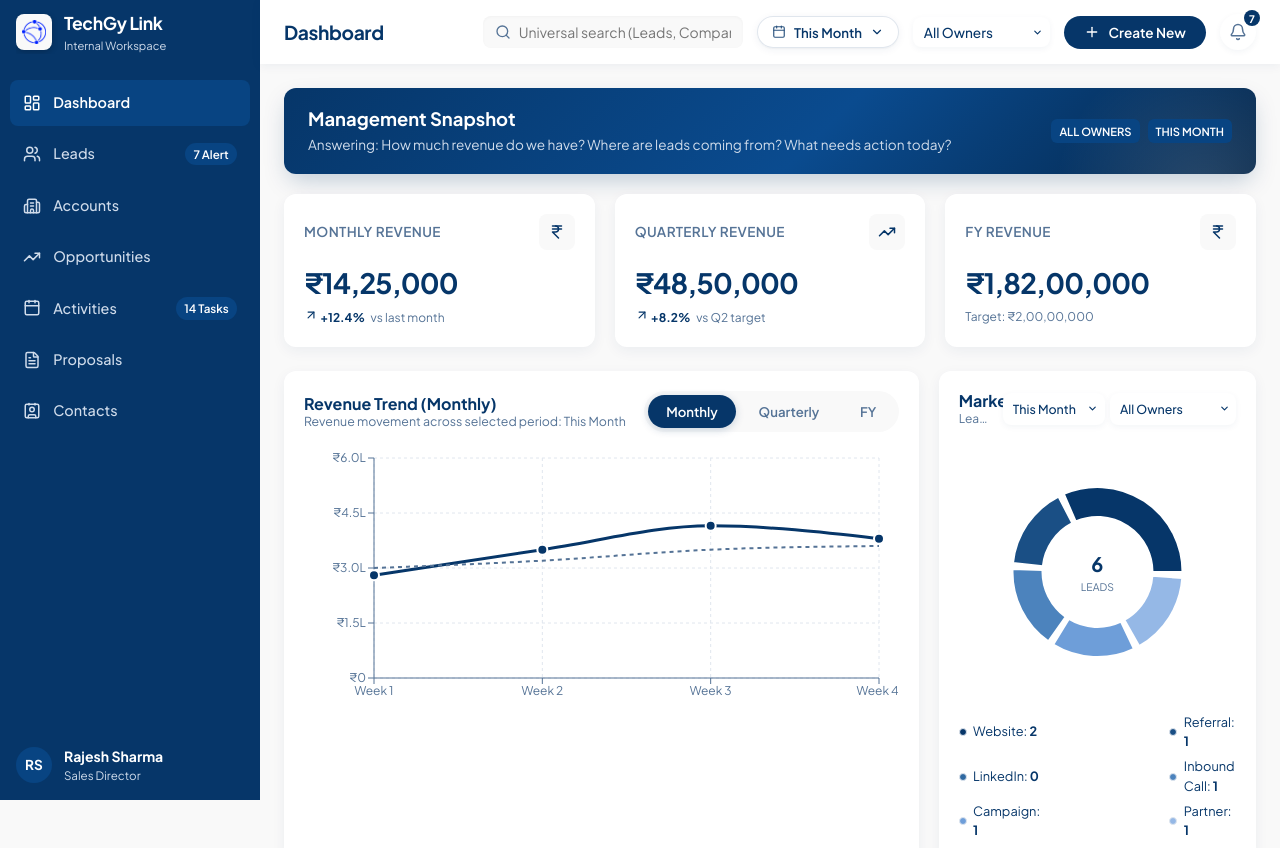
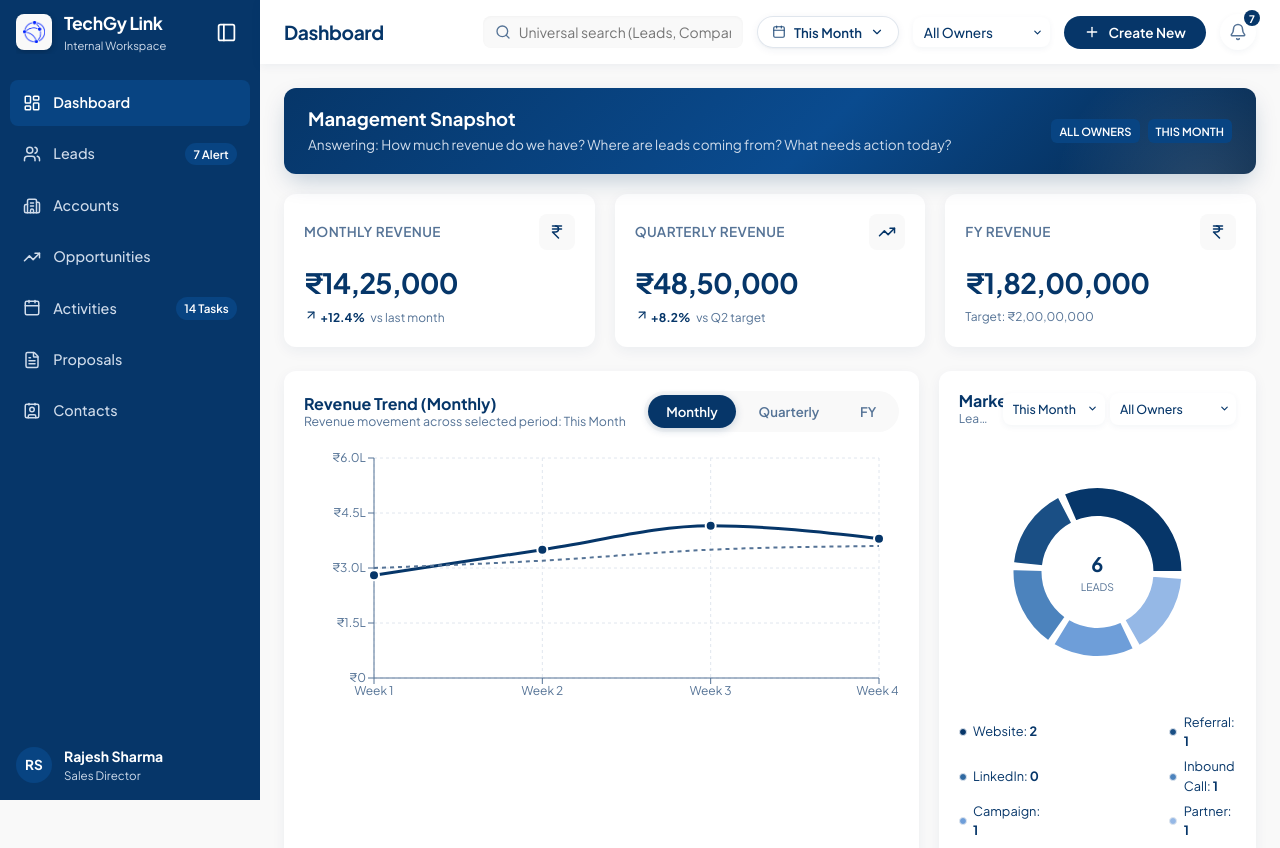
Before and after one commit to ARBRABBIT/TechGy-CRM, a React (Vite) app: page / in a window 1280 px wide. Shown: the top 848 px of the page. Built offline with nearby package versions, Linux system fonts and the light colour scheme.

Commit message:
Chagnes 8

```diff
--- a/src/components/Sidebar.jsx
+++ b/src/components/Sidebar.jsx
@@ -1,4 +1,4 @@
-import React from 'react';
+import React, { useState } from 'react';
 import {
   LayoutDashboard,
   Users,
@@ -8,8 +8,7 @@ import {
   FileText,
   Contact,
   ShieldCheck,
-  ChevronLeft,
-  ChevronRight,
+  PanelLeft,
   X
 } from 'lucide-react';
 
@@ -32,53 +31,101 @@ export default function Sidebar({
   setIsCollapsed,
   onOpenProfile
 }) {
+  const [hoverAfterIcons, setHoverAfterIcons] = useState(false);
+  const [hoverHeader, setHoverHeader] = useState(false);
+  const showToggleIcon = isCollapsed && (hoverHeader || hoverAfterIcons);
+
   return (
-    <aside className={`sidebar ${isCollapsed ? 'collapsed' : ''} ${mobileOpen ? 'mobile-open' : ''}`}>
-      {/* Sidebar Header - Clicking Logo Box Toggles Sidebar */}
+    <aside
+      className={`sidebar ${isCollapsed ? 'collapsed' : ''} ${mobileOpen ? 'mobile-open' : ''}`}
+      onMouseLeave={() => {
+        setHoverAfterIcons(false);
+        setHoverHeader(false);
+      }}
+    >
+      {/* Sidebar Header */}
       <div className="sidebar-header">
+        {isCollapsed ? (
           <div
-          className="brand-container"
-          onClick={() => setIsCollapsed(!isCollapsed)}
+            className={`brand-logo-wrapper ${showToggleIcon ? 'show-toggle' : ''}`}
+            onClick={() => setIsCollapsed(false)}
+            onMouseEnter={() => setHoverHeader(true)}
+            onMouseLeave={() => setHoverHeader(false)}
+            title="Expand Sidebar"
             style={{ cursor: 'pointer' }}
-          title={isCollapsed ? "Click to expand sidebar" : "Click to collapse sidebar"}
           >
-          {/* Logo Box with Hover Reveal Button */}
-          <div className="brand-logo-wrapper">
+            {/* 1. Default Display: Company Logo */}
             <div className="brand-logo" title="TechGy Link">
-              <img src="/vector.png" alt="TechGy Link Logo" style={{ width: '24px', height: '24px', objectFit: 'contain' }} />
+              <img
+                src="/vector.png"
+                alt="TechGy Link Logo"
+                style={{ width: '22px', height: '22px', objectFit: 'contain' }}
+              />
             </div>
+
+            {/* 2. On Hover Display: Sidebar Toggle Icon (PanelLeft) */}
             <button
+              type="button"
               className="sidebar-collapse-hover-btn"
               onClick={(e) => {
                 e.stopPropagation();
-                setIsCollapsed(!isCollapsed);
+                setIsCollapsed(false);
               }}
-              title={isCollapsed ? "Expand Sidebar" : "Collapse Sidebar"}
+              title="Expand Sidebar"
+              aria-label="Expand Sidebar"
             >
-              {isCollapsed ? <ChevronRight size={18} /> : <ChevronLeft size={18} />}
+              <PanelLeft size={21} />
             </button>
           </div>
-
-          {!isCollapsed && (
+        ) : (
+          <div className="sidebar-header-expanded">
+            <div
+              className="brand-container"
+              onClick={() => setActiveModule('dashboard')}
+              style={{ cursor: 'pointer' }}
+              title="TechGy Link Dashboard"
+            >
+              <div className="brand-logo" title="TechGy Link">
+                <img
+                  src="/vector.png"
+                  alt="TechGy Link Logo"
+                  style={{ width: '22px', height: '22px', objectFit: 'contain' }}
+                />
+              </div>
               <div className="brand-text">
                 <span className="brand-title">TechGy Link</span>
                 <div className="brand-subtitle">Internal Workspace</div>
               </div>
+            </div>
+            <button
+              type="button"
+              className="sidebar-toggle-btn"
+              onClick={() => setIsCollapsed(true)}
+              title="Collapse Sidebar"
+              aria-label="Collapse Sidebar"
+            >
+              <PanelLeft size={21} />
+            </button>
+          </div>
         )}
-        </div>
 
         {mobileOpen && (
           <button
+            type="button"
             onClick={() => setMobileOpen(false)}
-            style={{ background: 'none', border: 'none', color: 'white', cursor: 'pointer' }}
+            style={{ background: 'none', border: 'none', color: 'white', cursor: 'pointer', padding: '0.25rem' }}
+            title="Close Sidebar"
           >
             <X size={20} />
           </button>
         )}
       </div>
 
-      {/* Navigation Menu (Module Item Clicks navigate; clicking between icons does NOT open sidebar) */}
-      <nav className="sidebar-menu">
+      {/* Navigation Menu (Module Item Clicks navigate; navigating between icons keeps showing company logo) */}
+      <nav
+        className="sidebar-menu"
+        onMouseEnter={() => setHoverAfterIcons(false)}
+      >
         {MODULES.map((item) => {
           const Icon = item.icon;
           const isActive = activeModule === item.id;
@@ -106,9 +153,11 @@ export default function Sidebar({
         })}
       </nav>
 
-      {/* Empty space below icons (Clicking here opens/collapses sidebar) */}
+      {/* Empty space below icons (Hovering here reveals sidebar icon at top; clicking here opens/collapses sidebar) */}
       <div
         className="sidebar-empty-click-area"
+        onMouseEnter={() => setHoverAfterIcons(true)}
+        onMouseLeave={() => setHoverAfterIcons(false)}
         onClick={() => setIsCollapsed(!isCollapsed)}
         style={{ flex: 1, cursor: 'pointer', minHeight: '40px' }}
         title={isCollapsed ? "Click empty space to expand sidebar" : "Click empty space to collapse sidebar"}
--- a/src/index.css
+++ b/src/index.css
@@ -120,9 +120,9 @@ body {
   }
 }
 
-/* Apply Page Entrance Animation to All Screen Views & Full Page Detail Views */
-.content-body>div,
-.content-body>*,
+/* Page Views - Instant Navigation (No entrance animation) */
+.content-body > div,
+.content-body > *,
 .dashboard-view,
 .leads-view,
 .accounts-view,
@@ -133,14 +133,13 @@ body {
 .profile-view,
 .lead-detail-page,
 .account-detail-page {
-  animation: pageFadeInUp 0.38s cubic-bezier(0.16, 1, 0.3, 1) forwards;
-  will-change: opacity, transform;
+  animation: none !important;
 }
 
 .timeline-item,
 .action-table tbody tr,
 .counter-card {
-  animation: tabSwitchFade 0.3s cubic-bezier(0.16, 1, 0.3, 1) forwards;
+  animation: none !important;
 }
 
 /* Fixed Sidebar - Minimal #063669 & #F9F9F9 */
@@ -165,7 +164,7 @@ body {
 }
 
 .sidebar-header {
-  padding: 1.25rem 1rem;
+  padding: 0 1rem;
   display: flex;
   align-items: center;
   justify-content: space-between;
@@ -173,17 +172,17 @@ body {
   height: 64px;
 }
 
-.brand-container {
-  display: flex;
-  align-items: center;
-  gap: 0.75rem;
-  cursor: pointer;
+.sidebar.collapsed .sidebar-header {
+  justify-content: center;
+  padding: 0;
+}
+
+.sidebar-header-expanded {
+  display: flex;
+  align-items: center;
+  justify-content: space-between;
   width: 100%;
-  overflow: hidden;
-}
-
-.sidebar.collapsed .brand-container {
-  justify-content: center;
+  gap: 0.5rem;
 }
 
 .brand-logo-wrapper {
@@ -191,6 +190,9 @@ body {
   width: 36px;
   height: 36px;
   flex-shrink: 0;
+  display: flex;
+  align-items: center;
+  justify-content: center;
 }
 
 .brand-logo {
@@ -204,17 +206,20 @@ body {
   color: #063669;
   font-weight: 700;
   box-shadow: 0 2px 6px rgba(0, 0, 0, 0.2);
+  flex-shrink: 0;
   transition: opacity 0.2s ease, transform 0.2s ease;
-}
-
+  opacity: 1;
+}
+
+/* Hover reveal button for collapsed sidebar */
 .sidebar-collapse-hover-btn {
   position: absolute;
   top: 0;
   left: 0;
   width: 36px;
   height: 36px;
-  border-radius: 9999px;
-  background: #084482;
+  border-radius: 8px !important;
+  background: transparent;
   border: none;
   color: #FFFFFF;
   display: flex;
@@ -223,18 +228,76 @@ body {
   cursor: pointer;
   opacity: 0;
   pointer-events: none;
-  transition: opacity 0.2s ease, transform 0.2s ease;
-  box-shadow: 0 2px 8px rgba(0, 0, 0, 0.3);
-}
-
-/* Hover on logo container reveals the collapse/expand toggle button */
-.brand-container:hover .sidebar-collapse-hover-btn {
+  transition: opacity 0.2s ease, background 0.2s ease, transform 0.15s ease;
+}
+
+/* Show PanelLeft icon when hovering on top logo OR on the sidebar area after the icons */
+.brand-logo-wrapper:hover .sidebar-collapse-hover-btn,
+.brand-logo-wrapper.show-toggle .sidebar-collapse-hover-btn,
+.sidebar.collapsed:has(.sidebar-empty-click-area:hover) .sidebar-collapse-hover-btn {
   opacity: 1;
   pointer-events: auto;
 }
 
-.brand-container:hover .brand-logo {
+.brand-logo-wrapper:hover .brand-logo,
+.brand-logo-wrapper.show-toggle .brand-logo,
+.sidebar.collapsed:has(.sidebar-empty-click-area:hover) .brand-logo {
   opacity: 0;
+  pointer-events: none;
+}
+
+/* Explicit rule: When navigating between icons in sidebar-menu, keep showing company logo */
+.sidebar.collapsed:has(.sidebar-menu:hover) .sidebar-collapse-hover-btn {
+  opacity: 0 !important;
+  pointer-events: none !important;
+}
+
+.sidebar.collapsed:has(.sidebar-menu:hover) .brand-logo {
+  opacity: 1 !important;
+  pointer-events: auto !important;
+}
+
+.sidebar-collapse-hover-btn:hover {
+  background: rgba(255, 255, 255, 0.12);
+  color: #FFFFFF;
+}
+
+.sidebar-collapse-hover-btn:active {
+  transform: scale(0.95);
+}
+
+.sidebar-toggle-btn {
+  display: inline-flex;
+  align-items: center;
+  justify-content: center;
+  width: 36px;
+  height: 36px;
+  border-radius: 8px !important;
+  background: transparent;
+  border: none;
+  color: #FFFFFF;
+  cursor: pointer;
+  transition: background 0.2s ease, color 0.2s ease, transform 0.15s ease;
+  padding: 0;
+  flex-shrink: 0;
+}
+
+.sidebar-toggle-btn:hover {
+  background: rgba(255, 255, 255, 0.12);
+  color: #FFFFFF;
+}
+
+.sidebar-toggle-btn:active {
+  transform: scale(0.95);
+}
+
+.brand-container {
+  display: flex;
+  align-items: center;
+  gap: 0.75rem;
+  cursor: pointer;
+  overflow: hidden;
+  min-width: 0;
 }
 
 .brand-text {
@@ -277,7 +340,7 @@ body {
   font-size: 0.9rem;
   font-weight: 500;
   cursor: pointer;
-  transition: all 0.2s cubic-bezier(0.16, 1, 0.3, 1);
+  transition: background-color 0.15s ease, color 0.15s ease;
   white-space: nowrap;
   position: relative;
 }
@@ -290,7 +353,6 @@ body {
 .menu-item:hover {
   background-color: var(--bg-sidebar-hover);
   color: #FFFFFF;
-  transform: translateX(2px);
 }
 
 .menu-item.active {
@@ -298,7 +360,6 @@ body {
   color: var(--text-sidebar-active);
   font-weight: 600;
   border: none;
-  transform: translateX(0);
 }
 
 .menu-left {
@@ -1104,7 +1165,6 @@ body {
   box-shadow: 0 4px 14px rgba(6, 54, 105, 0.06);
   cursor: default;
   min-width: 0;
-  animation: cardPopIn 0.3s ease-out forwards;
 }
 
 .kpi-header {
@@ -1181,7 +1241,6 @@ body {
   min-width: 0;
   max-width: 100%;
   overflow: hidden;
-  animation: cardPopIn 0.3s ease-out forwards;
 }
 
 .chart-header {
@@ -1260,7 +1319,6 @@ body {
   cursor: pointer;
   transition: transform 0.25s cubic-bezier(0.16, 1, 0.3, 1), box-shadow 0.25s;
   min-width: 0;
-  animation: cardPopIn 0.3s ease-out forwards;
 }
 
 .counter-card:hover {
@@ -1336,7 +1394,6 @@ body {
   max-width: 100%;
   min-width: 0;
   overflow: hidden;
-  animation: cardPopIn 0.3s ease-out forwards;
 }
 
 .section-header {
@@ -1460,7 +1517,6 @@ button,
 .btn-primary,
 .btn-secondary,
 .toggle-btn,
-.sidebar-collapse-hover-btn,
 .icon-button,
 .cta {
   border-radius: 9999px !important;
@@ -1642,32 +1698,6 @@ button,
   font-size: 0.7rem;
   color: #063669;
   box-shadow: 0 2px 6px rgba(6, 54, 105, 0.15);
-  animation: iconPopEntrance 0.48s cubic-bezier(0.34, 1.56, 0.64, 1) forwards;
-  will-change: transform, opacity;
-}
-
-.timeline-item:nth-child(1) .timeline-icon {
-  animation-delay: 0.04s;
-}
-
-.timeline-item:nth-child(2) .timeline-icon {
-  animation-delay: 0.09s;
-}
-
-.timeline-item:nth-child(3) .timeline-icon {
-  animation-delay: 0.14s;
-}
-
-.timeline-item:nth-child(4) .timeline-icon {
-  animation-delay: 0.19s;
-}
-
-.timeline-item:nth-child(5) .timeline-icon {
-  animation-delay: 0.24s;
-}
-
-.timeline-item:nth-child(6) .timeline-icon {
-  animation-delay: 0.29s;
 }
 
 .timeline-card {
@@ -1708,12 +1738,20 @@ button,
 .modal-card {
   background: white;
   border-radius: 16px;
-  width: 520px;
-  max-width: 95vw;
+  width: 560px;
+  max-width: calc(100vw - 2rem);
   box-shadow: 0 20px 50px rgba(6, 54, 105, 0.2);
   overflow: hidden;
   border: none;
   animation: cardPopIn 0.25s ease-out forwards;
+}
+
+.modal-card form {
+  display: flex;
+  flex-direction: column;
+  width: 100%;
+  max-width: 100%;
+  overflow: hidden;
 }
 
 .modal-header {
@@ -1731,6 +1769,9 @@ button,
   gap: 1.15rem;
   max-height: 75vh;
   overflow-y: auto;
+  overflow-x: hidden;
+  width: 100%;
+  box-sizing: border-box;
 }
 
 .form-group {
@@ -1738,12 +1779,16 @@ button,
   display: flex;
   flex-direction: column;
   gap: 0.3rem;
+  min-width: 0;
+  width: 100%;
 }
 
 .form-grid-2 {
   display: grid;
-  grid-template-columns: 1fr 1fr;
+  grid-template-columns: repeat(2, minmax(0, 1fr));
   gap: 1rem;
+  width: 100%;
+  box-sizing: border-box;
 }
 
 .form-label {
@@ -1759,6 +1804,8 @@ button,
 .form-select,
 .form-textarea {
   width: 100%;
+  min-width: 0;
+  box-sizing: border-box;
   padding: 0.65rem 0.85rem;
   border-radius: 10px;
   border: none;
@@ -1989,6 +2036,16 @@ button,
   .header-right .search-box {
     display: none;
   }
+
+  .modal-card {
+    width: 100%;
+    margin: 0.5rem;
+  }
+
+  .form-grid-2 {
+    grid-template-columns: 1fr;
+    gap: 0.85rem;
+  }
 }
 
 /* TechGy Link Login Page Specs from Figma */
```
Lines whose indentation alone changed are shown as unchanged.
